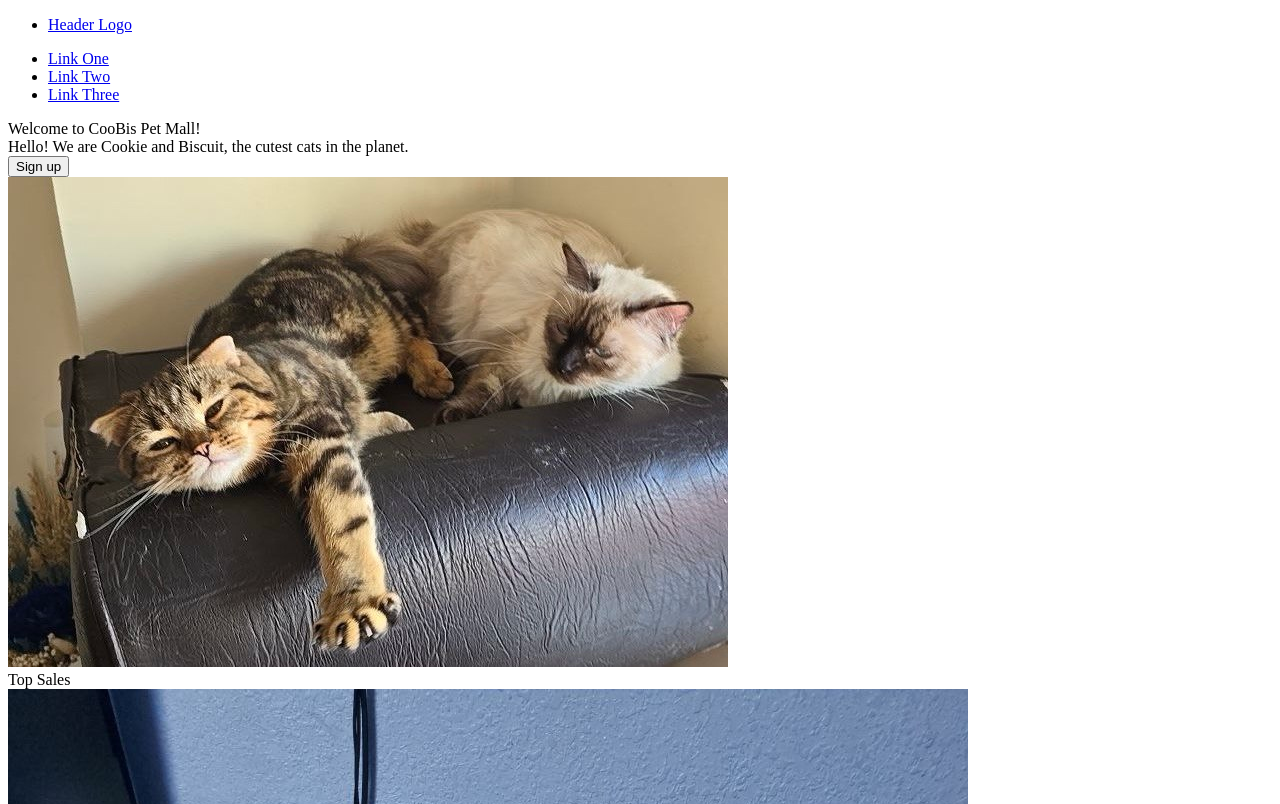
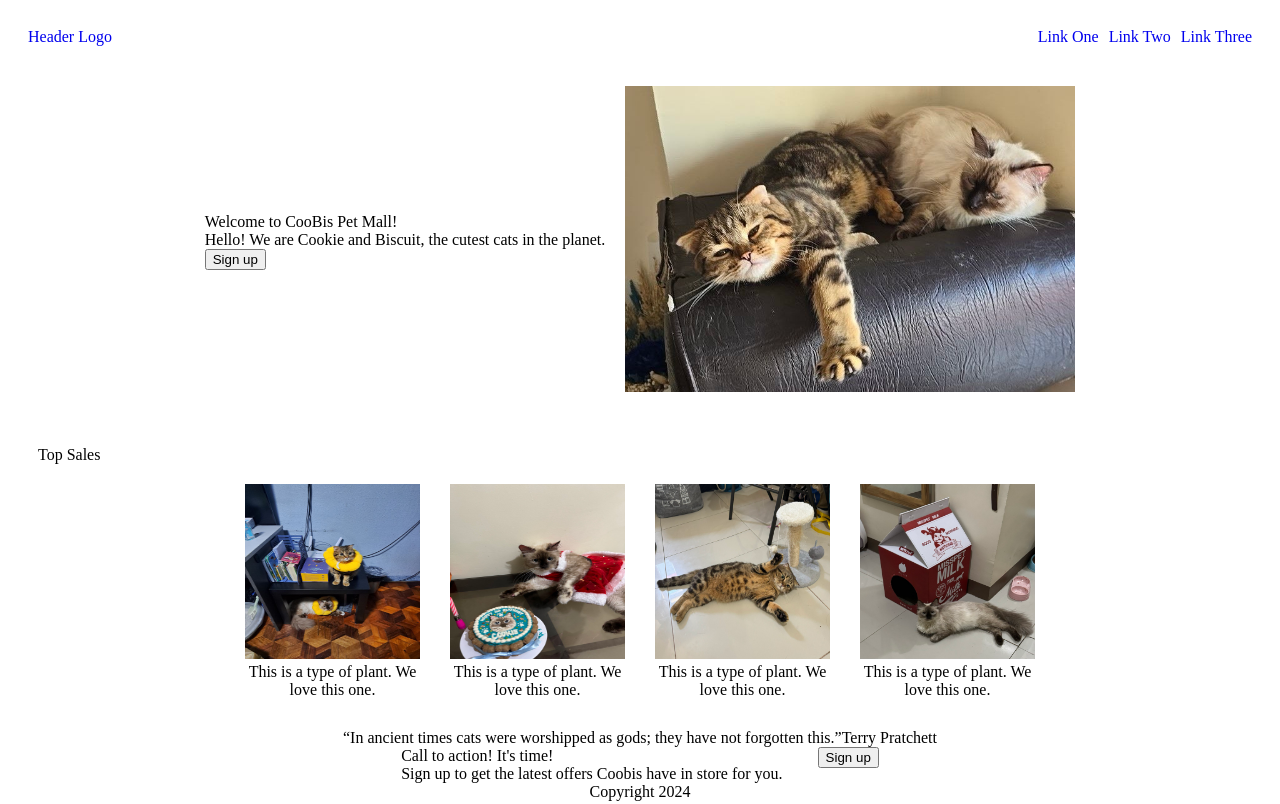
Before and after one commit to monkeyandfishy/landing-page, a plain HTML site: page index.html in a window 1280 px wide. Shown: the top 804 px of the page. Drawn offline with Linux system fonts and the light colour scheme.

Commit message:
Edit the general outline and fix image sizes

```diff
--- a/index.html
+++ b/index.html
@@ -8,18 +8,14 @@
 </head>
 <body>
     <div class="header">
-        <div class="left-links">
-        <ul>
+        <ul class="left-links">
         <li><a href="#">Header Logo</a></li>
         </ul>
-        </div>
-        <div class="right-links"></div>
-        <ul>
+        <ul class="right-links">
         <li><a href="#">Link One</a></li>
         <li><a href="#">Link Two</a></li>
         <li><a href="#">Link Three</a></li>
         </ul>
-        </div>
     </div>
     <div class="first">
         <div class="content">
@@ -33,6 +29,7 @@
     </div>
     <div class="second">
         <div class="top-sales"> Top Sales </div>
+        <div class="top-images">
         <div class="info">
             <img src="./images/sale-one.jpg" alt="cute yellow toy">
             <div class="text">This is a type of plant. We love this one.</div>
@@ -48,6 +45,7 @@
         <div class="info">
             <img src="./images/sale-four.jpg" alt="santa hat">
             <div class="text">This is a type of plant. We love this one.</div>
+        </div>
         </div>
     </div>
     <div class="third">
--- a/style.css
+++ b/style.css
@@ -0,0 +1,88 @@
+body {
+    display: flex;
+    flex-direction: column;
+    text-wrap: wrap;
+}
+
+.header {
+    display: flex;
+    justify-content: space-between;
+    padding: 20px;
+}
+
+.right-links {
+    display: flex;
+    gap: 10px;
+}
+
+ul {
+    list-style-type: none;
+    padding: 0px;
+    margin: 0px;
+}
+
+a {
+    text-decoration: none;
+}
+
+.first {
+    display: flex;
+    justify-content: center;
+    gap: 20px;
+    padding: 20px;
+}
+
+.image img {
+    max-width: 450px;
+}
+
+.content {
+    align-content: center;
+}
+
+.second {
+    display: flex;
+    flex-direction: column;
+    padding: 30px;
+    gap: 20px;
+}
+
+.top-images {
+    display: flex;
+    justify-content: center;
+    gap: 30px;
+}
+
+.info {
+    max-width: 175px;
+}
+
+.info .text {
+    text-align: center;
+}
+
+.top-images img {
+    width: 175px;
+    height: 175px;
+}
+
+.third {
+    display: flex;
+    justify-content: center;
+    align-items: center;
+}
+
+.fourth {
+    display: flex;
+    justify-content: center;
+    align-items: center;
+}
+
+.modal {
+    display: flex;
+    gap: 35px;
+}
+
+.footer {
+    margin: auto;
+}
```
